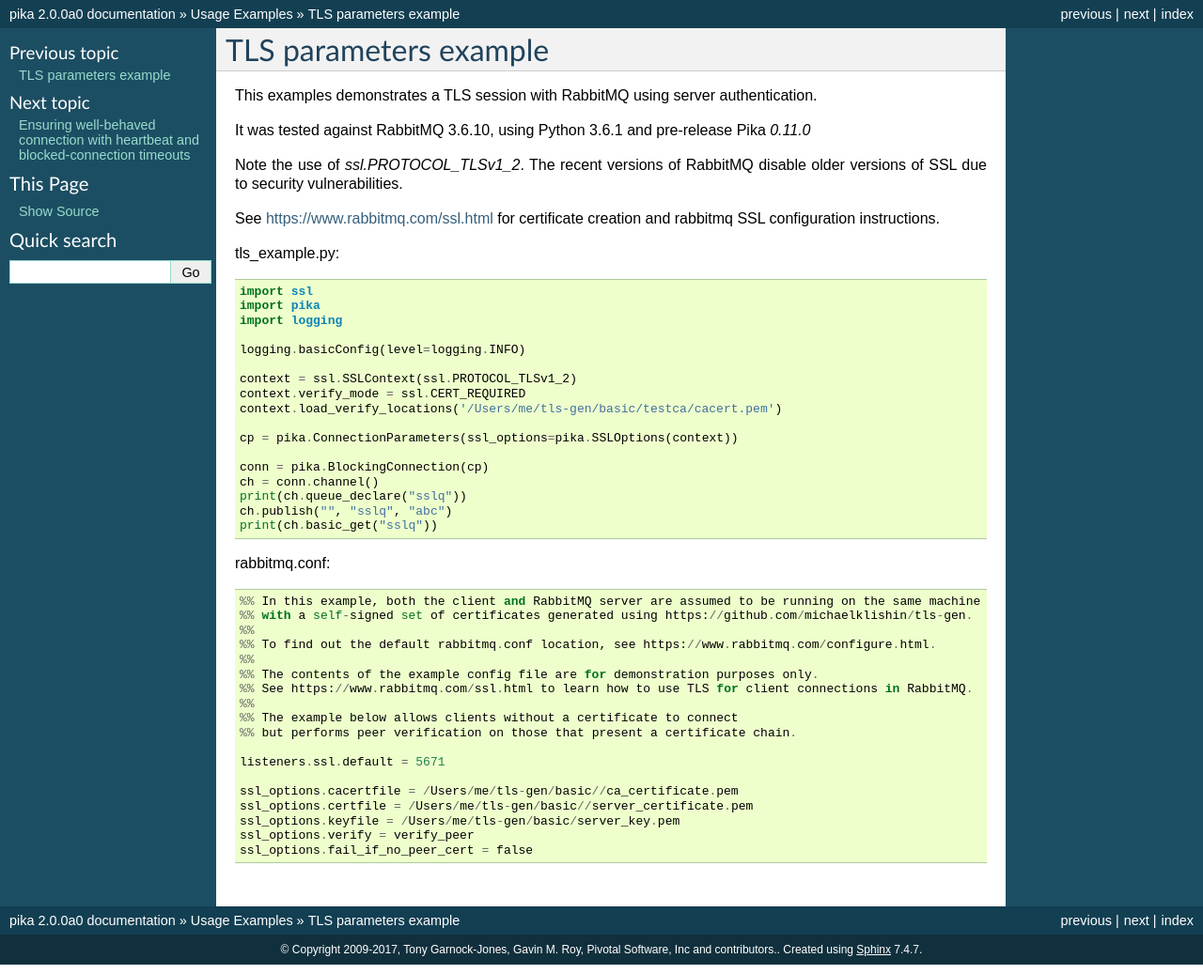
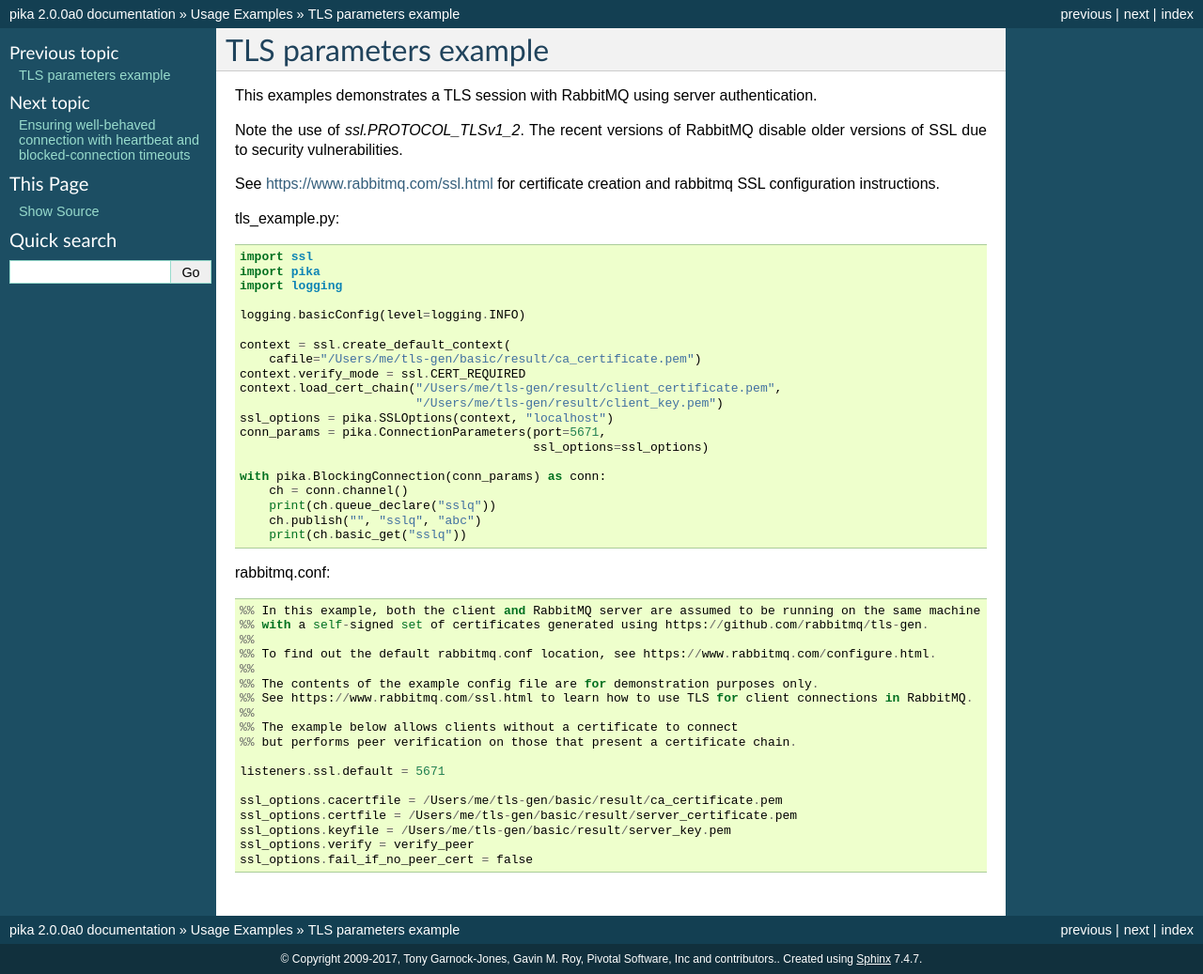
Before and after one commit to pika/pika, a Sphinx documentation site: the page built from docs/examples/tls_server_authentication.rst, in a window 1280 px wide. Shown: the whole page at 94% size. Built offline with Sphinx 7.4.7, drawn with Linux system fonts in a browser that asks for light colours.

Commit message:
Merge pull request #1412 from pika/lukebakken/tls-example-update
Update TLS examples

(cherry picked from commit 8002a1e153e5d19fb276d019fbb6ffce5b512b9e)

```diff
--- a/docs/examples/tls_mutual_authentication.rst
+++ b/docs/examples/tls_mutual_authentication.rst
@@ -1,7 +1,7 @@
 TLS parameters example
 ======================
 
-This example demonstrates a TLS session with RabbitMQ using mutual authentication (server and client authentication). It was tested against RabbitMQ 3.7.4, using Python 3.6.5 and Pika 1.0.0.
+This example demonstrates a TLS session with RabbitMQ using mutual authentication (server and client authentication).
 
 See `the RabbitMQ TLS/SSL documentation <https://www.rabbitmq.com/ssl.html>`_ for certificate generation and RabbitMQ TLS configuration. Please note that the `RabbitMQ TLS (x509 certificate) authentication mechanism <https://github.com/rabbitmq/rabbitmq-auth-mechanism-ssl>`_ must be enabled for these examples to work.
 
@@ -12,8 +12,10 @@ tls_example.py::
     import ssl
 
     logging.basicConfig(level=logging.INFO)
+
     context = ssl.create_default_context(
         cafile="PIKA_DIR/testdata/certs/ca_certificate.pem")
+    context.verify_mode = ssl.CERT_REQUIRED
     context.load_cert_chain("PIKA_DIR/testdata/certs/client_certificate.pem",
                             "PIKA_DIR/testdata/certs/client_key.pem")
     ssl_options = pika.SSLOptions(context, "localhost")
--- a/docs/examples/tls_server_authentication.rst
+++ b/docs/examples/tls_server_authentication.rst
@@ -1,8 +1,6 @@
 TLS parameters example
 =============================
 This examples demonstrates a TLS session with RabbitMQ using server authentication.
-
-It was tested against RabbitMQ 3.6.10, using Python 3.6.1 and pre-release Pika `0.11.0`
 
 Note the use of `ssl.PROTOCOL_TLSv1_2`. The recent versions of RabbitMQ disable older versions of
 SSL due to security vulnerabilities.
@@ -18,23 +16,26 @@ tls_example.py::
 
     logging.basicConfig(level=logging.INFO)
 
-    context = ssl.SSLContext(ssl.PROTOCOL_TLSv1_2)
+    context = ssl.create_default_context(
+        cafile="/Users/me/tls-gen/basic/result/ca_certificate.pem")
     context.verify_mode = ssl.CERT_REQUIRED
-    context.load_verify_locations('/Users/me/tls-gen/basic/testca/cacert.pem')
+    context.load_cert_chain("/Users/me/tls-gen/result/client_certificate.pem",
+                            "/Users/me/tls-gen/result/client_key.pem")
+    ssl_options = pika.SSLOptions(context, "localhost")
+    conn_params = pika.ConnectionParameters(port=5671,
+                                            ssl_options=ssl_options)
 
-    cp = pika.ConnectionParameters(ssl_options=pika.SSLOptions(context))
-
-    conn = pika.BlockingConnection(cp)
-    ch = conn.channel()
-    print(ch.queue_declare("sslq"))
-    ch.publish("", "sslq", "abc")
-    print(ch.basic_get("sslq"))
+    with pika.BlockingConnection(conn_params) as conn:
+        ch = conn.channel()
+        print(ch.queue_declare("sslq"))
+        ch.publish("", "sslq", "abc")
+        print(ch.basic_get("sslq"))
 
 
 rabbitmq.conf::
 
     %% In this example, both the client and RabbitMQ server are assumed to be running on the same machine
-    %% with a self-signed set of certificates generated using https://github.com/michaelklishin/tls-gen.
+    %% with a self-signed set of certificates generated using https://github.com/rabbitmq/tls-gen.
     %%
     %% To find out the default rabbitmq.conf location, see https://www.rabbitmq.com/configure.html.
     %%
@@ -46,8 +47,8 @@ rabbitmq.conf::
 
     listeners.ssl.default = 5671
 
-    ssl_options.cacertfile = /Users/me/tls-gen/basic//ca_certificate.pem
-    ssl_options.certfile = /Users/me/tls-gen/basic//server_certificate.pem
-    ssl_options.keyfile = /Users/me/tls-gen/basic/server_key.pem
+    ssl_options.cacertfile = /Users/me/tls-gen/basic/result/ca_certificate.pem
+    ssl_options.certfile = /Users/me/tls-gen/basic/result/server_certificate.pem
+    ssl_options.keyfile = /Users/me/tls-gen/basic/result/server_key.pem
     ssl_options.verify = verify_peer
     ssl_options.fail_if_no_peer_cert = false
```
